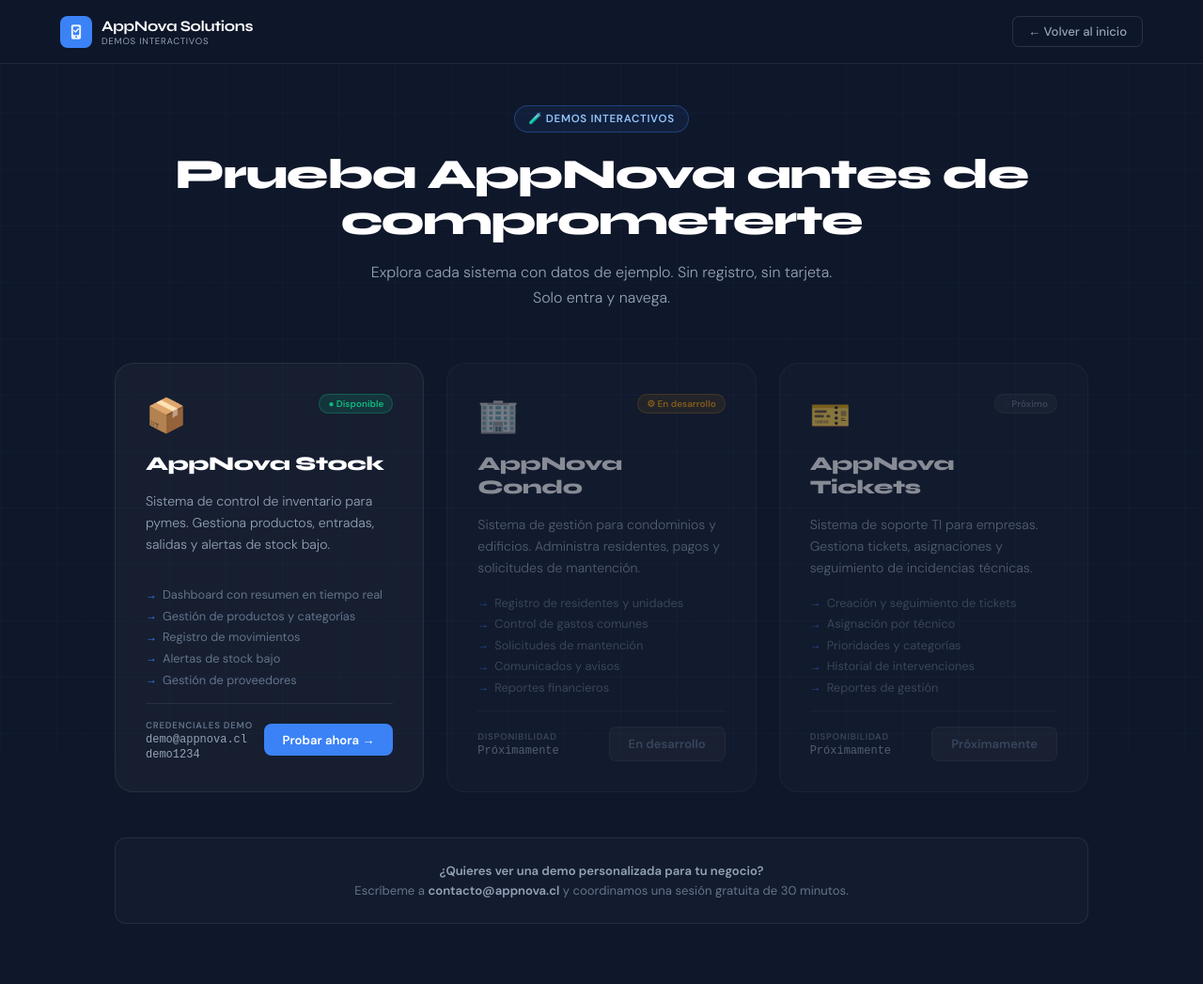
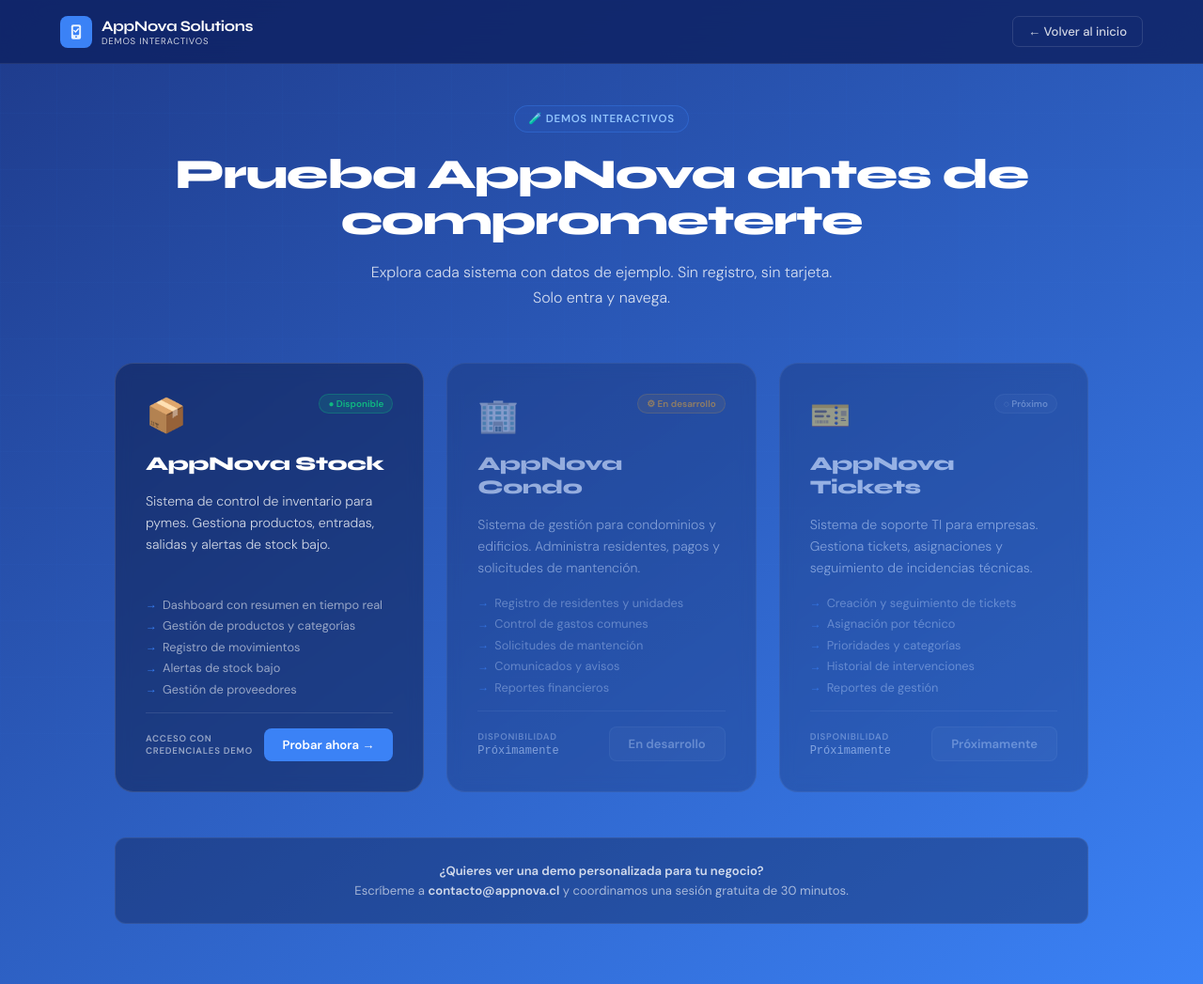
Before and after one commit to FSilvaV/Appnova-Stock, a plain HTML site: page demo/index.html in a window 1280 px wide. Shown: the whole page at 94% size. Drawn offline with Linux system fonts and the light colour scheme.

Commit message:
cambio colores

```diff
--- a/css/landing.css
+++ b/css/landing.css
@@ -23,22 +23,9 @@
 
     body {
       font-family: 'Plus Jakarta Sans', sans-serif;
-      background: var(--charcoal);
+      background: linear-gradient(145deg, #1e3a8a 0%, #3b82f6 100%);
       color: var(--text);
       overflow-x: hidden;
-    }
-
-    /* ── GRID DE FONDO ── */
-    body::before {
-      content: '';
-      position: fixed;
-      inset: 0;
-      background-image:
-        linear-gradient(rgba(59,130,246,0.04) 1px, transparent 1px),
-        linear-gradient(90deg, rgba(59,130,246,0.04) 1px, transparent 1px);
-      background-size: 60px 60px;
-      pointer-events: none;
-      z-index: 0;
     }
 
     /* ── NAVBAR ── */
@@ -205,7 +192,7 @@
       padding: 6px 14px;
       border-radius: 99px;
       border: 1px solid rgba(59,130,246,0.35);
-      background: rgba(59,130,246,0.08);
+      background: #0a0f1a;
       font-size: 0.72rem;
       font-weight: 600;
       color: #93c5fd;
@@ -580,11 +567,26 @@
       font-weight: 300;
     }
 
-    /* ── APPS / PRODUCTOS ── */
+    /* ── APPS / PRODUCTOS ── fondo blanco */
     .apps-section {
       padding: 6rem 0;
-      border-top: 1px solid var(--border);
+      background: #ffffff;
+      border-top: none;
     }
+    .apps-section .section-eyebrow { color: var(--blue); }
+    .apps-section .section-title { color: #0f172a; }
+    .apps-section .section-sub { color: #475569; }
+    .apps-section .app-card {
+      background: #f8fafc;
+      border-color: #e2e8f0;
+    }
+    .apps-section .app-card:hover {
+      background: #eff6ff;
+      border-color: rgba(59,130,246,0.3);
+    }
+    .apps-section .app-card-title { color: #0f172a; }
+    .apps-section .app-card-desc { color: #475569; }
+    .apps-section .app-card-features li { color: #64748b; }
 
     .apps-header {
       text-align: center;
@@ -696,10 +698,11 @@
       font-size: 0.75rem;
     }
 
-    /* ── WEBS PARA CLIENTES ── */
+    /* ── WEBS PARA CLIENTES ── fondo oscuro */
     .webs-section {
       padding: 6rem 0;
-      border-top: 1px solid var(--border);
+      background: linear-gradient(145deg, #1e3a8a 0%, #3b82f6 100%);
+      border-top: none;
     }
 
     .webs-grid {
@@ -710,7 +713,7 @@
     }
 
     .web-card {
-      background: rgba(255,255,255,0.03);
+      background: #0a0f1a;
       border: 1px solid var(--border);
       border-radius: 12px;
       padding: 1.5rem;
@@ -759,10 +762,11 @@
     .status-dev { background: rgba(245,158,11,0.1); color: var(--amber); }
     .status-soon { background: rgba(255,255,255,0.05); color: var(--text3); }
 
-    /* ── SOBRE MÍ ── */
+    /* ── SOBRE MÍ ── fondo oscuro */
     .about-section {
       padding: 6rem 0;
-      border-top: 1px solid var(--border);
+      background: #0f172a;
+      border-top: none;
     }
 
     .about-inner {
@@ -860,11 +864,15 @@
       margin-top: 1px;
     }
 
-    /* ── POR QUÉ APPNOVA ── */
+    /* ── POR QUÉ APPNOVA ── fondo blanco */
     .why-section {
       padding: 6rem 0;
-      border-top: 1px solid var(--border);
+      background: #ffffff;
+      border-top: none;
     }
+
+    .why-section .section-eyebrow { color: var(--blue); }
+    .why-section .section-title { color: #0f172a; }
 
     .why-header {
       text-align: center;
@@ -878,16 +886,16 @@
     }
 
     .why-card {
-      background: rgba(255,255,255,0.03);
-      border: 1px solid var(--border);
+      background: var(--blue);
+      border: 1px solid #e2e8f0;
       border-radius: 12px;
       padding: 1.5rem;
       transition: all 0.3s;
     }
 
     .why-card:hover {
-      border-color: rgba(59,130,246,0.25);
-      background: rgba(59,130,246,0.04);
+      border-color: rgba(59,130,246,0.3);
+      background: #0f172a;
     }
 
     .why-card-icon {
@@ -899,21 +907,40 @@
       font-family: 'Syne', sans-serif;
       font-size: 0.95rem;
       font-weight: 700;
-      color: var(--white);
+      color: #eff6ff;
       margin-bottom: 0.5rem;
     }
 
     .why-card-desc {
       font-size: 0.82rem;
-      color: var(--text2);
+      color: #eff6ff;
       line-height: 1.6;
       font-weight: 300;
     }
 
-    /* ── CTA ── */
+    /* ── CTA ── fondo azul degradado */
     .cta-section {
       padding: 6rem 0;
-      border-top: 1px solid var(--border);
+      background: linear-gradient(145deg, #1e3a8a 0%, #3b82f6 100%);
+      border-top: none;
+    }
+
+    .cta-section .section-eyebrow {
+      color: rgba(255,255,255,0.7);
+      border-color: rgba(255,255,255,0.2);
+      background: rgba(255,255,255,0.1);
+    }
+
+    .cta-section .section-title { color: #ffffff; }
+    .cta-section .section-sub { color: rgba(255,255,255,0.75); }
+    .cta-section .cta-note { color: rgba(255,255,255,0.5); }
+    .cta-section .btn-hero-secondary {
+      border-color: rgba(255,255,255,0.3);
+      color: #ffffff;
+    }
+    .cta-section .btn-hero-secondary:hover {
+      border-color: #ffffff;
+      background: rgba(255,255,255,0.1);
     }
 
     .cta-inner {
@@ -945,7 +972,8 @@
 
     /* ── FOOTER ── */
     footer {
-      border-top: 1px solid var(--border);
+      border-top: none;
+      background: #0a0f1a;
       padding: 2rem 4rem;
       display: flex;
       align-items: center;
@@ -1313,3 +1341,18 @@
     text-align: center;
   }
 }
+
+/* Secciones blancas — tapar el grid de fondo */
+.apps-section,
+.why-section {
+  isolation: isolate;
+}
+
+.apps-section::before,
+.why-section::before {
+  content: '';
+  position: absolute;
+  inset: 0;
+  background: #ffffff;
+  z-index: -1;
+}
--- a/demo/index.html
+++ b/demo/index.html
@@ -15,8 +15,8 @@
       --charcoal: #0f172a;
       --charcoal2: #1e293b;
       --text: #f1f5f9;
-      --text2: #94a3b8;
-      --text3: #64748b;
+      --text2: rgba(255,255,255,0.75);
+      --text3: rgba(255,255,255,0.55);
       --border: rgba(255,255,255,0.08);
       --border2: rgba(255,255,255,0.12);
       --white: #ffffff;
@@ -28,7 +28,7 @@
 
     body {
       font-family: 'DM Sans', sans-serif;
-      background: var(--charcoal);
+      background: linear-gradient(145deg, #1e3a8a 0%, #3b82f6 100%);
       color: var(--text);
       min-height: 100vh;
     }
@@ -55,7 +55,7 @@
       justify-content: space-between;
       padding: 0 4rem;
       height: 68px;
-      background: rgba(15,23,42,0.9);
+      background: rgba(15,35,100,0.85);
       backdrop-filter: blur(20px);
       border-bottom: 1px solid var(--border);
     }
@@ -86,7 +86,7 @@
 
     .nav-logo-tag {
       font-size: 0.6rem;
-      color: var(--text2);
+      color: rgba(255,255,255,0.8);
       letter-spacing: 0.08em;
       text-transform: uppercase;
     }
@@ -96,7 +96,7 @@
       border-radius: 7px;
       border: 1px solid var(--border2);
       background: transparent;
-      color: var(--text2);
+      color: rgba(255,255,255,0.8);
       font-family: 'DM Sans', sans-serif;
       font-size: 0.82rem;
       font-weight: 500;
@@ -155,7 +155,7 @@
 
     .page-sub {
       font-size: 1rem;
-      color: var(--text2);
+      color: rgba(255,255,255,0.8);
       line-height: 1.7;
       max-width: 520px;
       margin: 0 auto;
@@ -170,8 +170,8 @@
     }
 
     .app-card {
-      background: rgba(255,255,255,0.03);
-      border: 1px solid var(--border);
+      background: rgba(10,20,60,0.45);
+      border: 1px solid rgba(255,255,255,0.12);
       border-radius: 20px;
       padding: 2rem;
       transition: all 0.3s;
@@ -180,6 +180,7 @@
       display: flex;
       flex-direction: column;
       gap: 1rem;
+      backdrop-filter: blur(8px);
     }
 
     .app-card::before {
@@ -193,8 +194,8 @@
     }
 
     .app-card:hover {
-      border-color: rgba(59,130,246,0.3);
-      background: rgba(59,130,246,0.05);
+      border-color: rgba(255,255,255,0.3);
+      background: rgba(10,20,60,0.65);
       transform: translateY(-4px);
     }
 
@@ -244,13 +245,13 @@
       font-family: 'Syne', sans-serif;
       font-size: 1.3rem;
       font-weight: 800;
-      color: var(--white);
+      color: #ffffff;
       letter-spacing: -0.02em;
     }
 
     .app-desc {
       font-size: 0.88rem;
-      color: var(--text2);
+      color: rgba(255,255,255,0.8);
       line-height: 1.65;
       font-weight: 300;
       flex: 1;
@@ -265,7 +266,7 @@
 
     .app-features li {
       font-size: 0.8rem;
-      color: var(--text3);
+      color: rgba(255,255,255,0.55);
       display: flex;
       align-items: center;
       gap: 6px;
@@ -279,7 +280,7 @@
 
     .app-card-footer {
       padding-top: 1rem;
-      border-top: 1px solid var(--border);
+      border-top: 1px solid rgba(255,255,255,0.1);
       display: flex;
       align-items: center;
       justify-content: space-between;
@@ -301,7 +302,7 @@
 
     .app-creds-value {
       font-size: 0.75rem;
-      color: var(--text2);
+      color: rgba(255,255,255,0.8);
       font-family: monospace;
     }
 
@@ -347,17 +348,17 @@
       padding: 1.5rem;
       border: 1px solid var(--border);
       border-radius: 12px;
-      background: rgba(255,255,255,0.02);
+      background: rgba(10,20,60,0.35);
     }
 
     .page-note p {
       font-size: 0.82rem;
-      color: var(--text3);
+      color: rgba(255,255,255,0.6);
       line-height: 1.6;
     }
 
     .page-note strong {
-      color: var(--text2);
+      color: rgba(255,255,255,0.8);
     }
 
     /* ── RESPONSIVE ── */
@@ -422,9 +423,7 @@
         </ul>
         <div class="app-card-footer">
           <div class="app-creds">
-            <span class="app-creds-label">Credenciales demo</span>
-            <span class="app-creds-value">demo@appnova.cl</span>
-            <span class="app-creds-value">demo1234</span>
+            <span class="app-creds-label">Acceso con credenciales demo</span>
           </div>
           <a href="stock/login.html" class="btn-demo">Probar ahora →</a>
         </div>
```
Also changed, not shown: index.html (+1 -4 lines).
